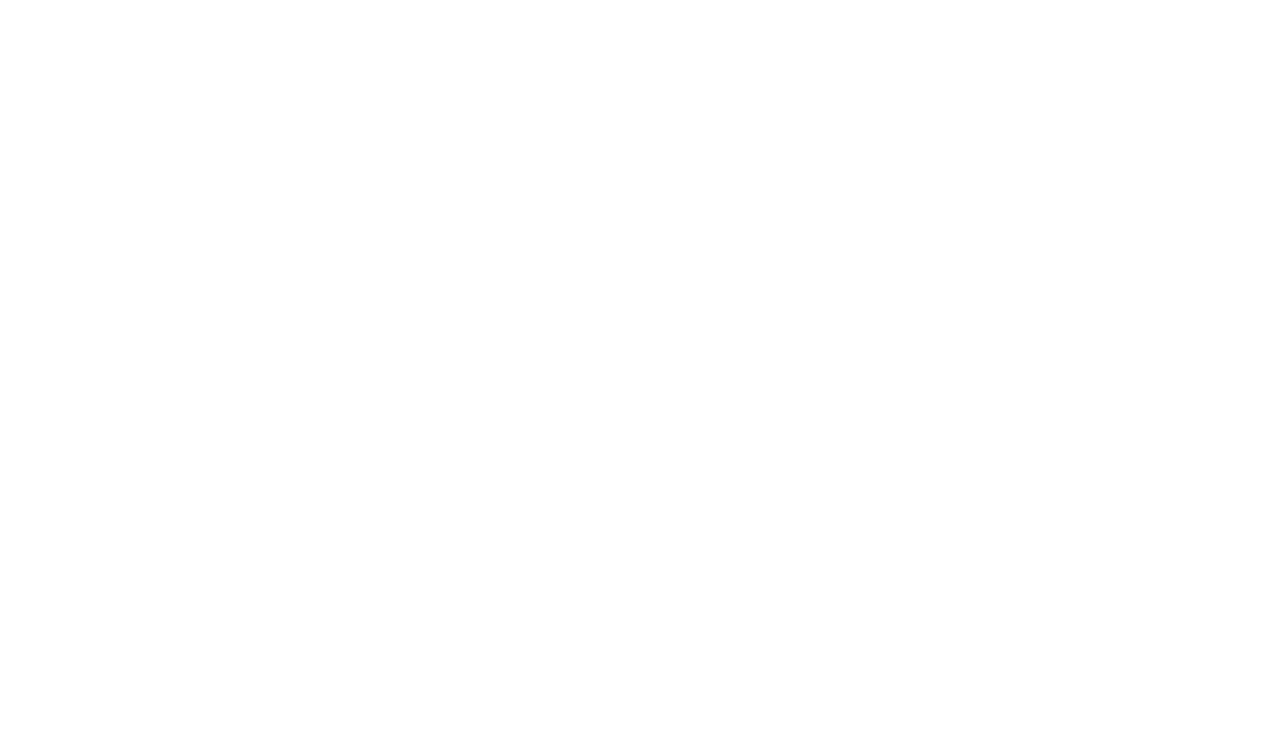
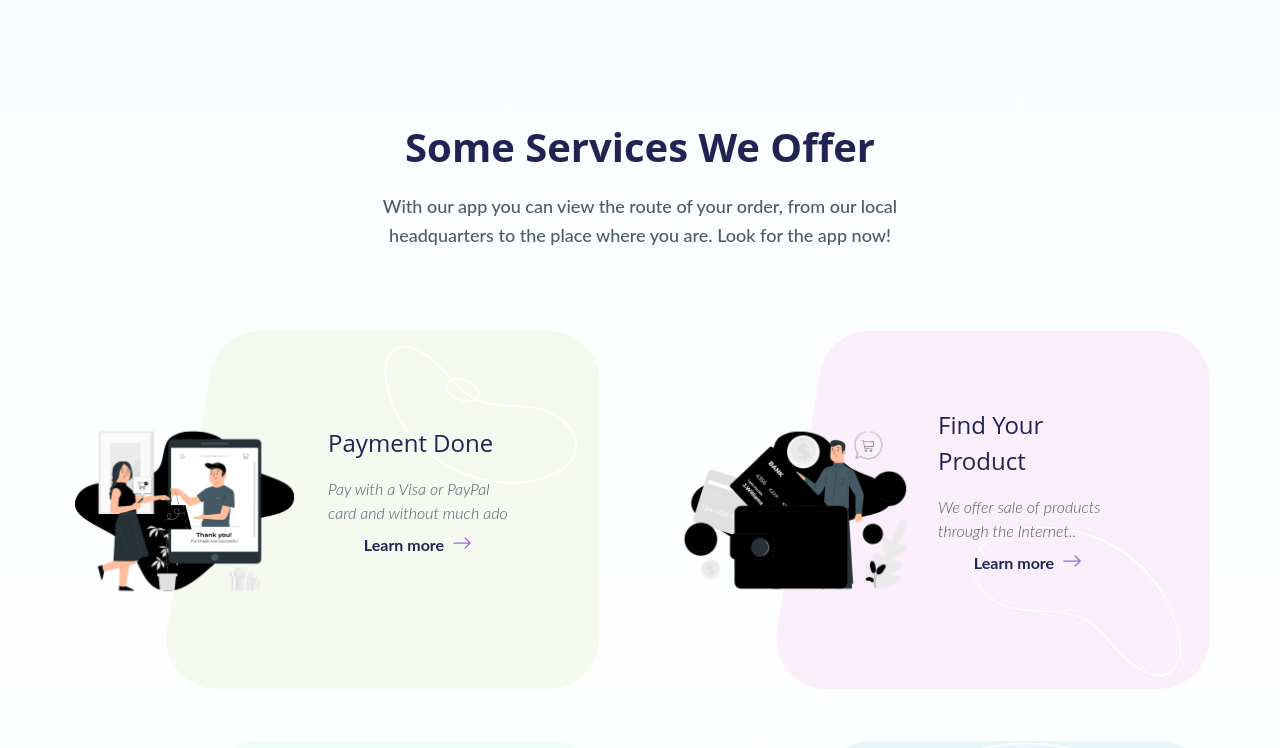
Before and after one commit to Gm-shuvo/Deliverooo-Landing_page, a React (Create React App) app: page / in a window 1280 px wide. Shown: the part 1520-2268 px from the top of the page. Before the commit the page ends 1512 px from the top, so only its background shows below. Built offline with nearby package versions, Linux system fonts and the light colour scheme.

Commit message:
Edit feature section

```diff
--- a/src/components/Features.js
+++ b/src/components/Features.js
@@ -1,15 +1,24 @@
-import React from 'react'
-
+import React from "react";
+import { featuresData } from "../data";
+import { FeatureProduct } from "../utils/FeatureProduct";
 export const Features = () => {
+  const { title, list, subtitle } = featuresData;
   return (
-    <div className="container mx-auto">
-      <section>
-        <div className="">
-          <div className="">
-
+    <section className="my-[70px] xl:my-[150px]">
+      <div className="container mx-auto relative">
+        <div className="text-center">
+          <h2 className="h2 mb-6 xl:mb-0">{title}</h2>
+          <p className="lead max-w-[585px] mx-auto mt-[20px]">{subtitle}</p>
+          <div className="mt-20">
+            <div className="grid grid-cols-1 xl:grid-cols-2 gap-[50px]
+            ">
+              {list.map((items, index) => {
+                return <FeatureProduct key={index} items={items} />
+              })}
+            </div>
           </div>
         </div>
-      </section>
-    </div>
-  )
-}
+      </div>
+    </section>
+  );
+};
--- /dev/null
+++ b/src/utils/FeatureProduct.js
@@ -0,0 +1,29 @@
+import React from 'react'
+import { BsArrowRight } from 'react-icons/bs';
+
+export const FeatureProduct = (items) => {
+  const { title, image, bgImage, description, delay, linkText} = items.items;
+
+  return (
+    <div className="w-full max-w-[530px] h-[360px] relative flex flex-col items-center justify-center xl:flex-row xl:justify-start mx-auto">
+      <div className="xl:flex absolute top-0 right-0 -z-20  ">
+        <img src={bgImage} alt="" />
+      </div>
+      <div className="max-w-[120px] xl:mr-7 xl:max-w-[230px] ">
+        <img src={image} alt="" />
+      </div>
+      <div className="max-w-[180px] text-start mb-10 flex flex-col justify-center">
+        <h3 className="h3 mb-4">{title}</h3>
+        <p className="text-start font-light italic gap-x-2 group">
+          {description}
+        </p>
+        <div className="flex  justify-center gap-x-2 group mt-2">
+          <a href="" className="text-primary font-bold">
+            {linkText}
+          </a>
+          <BsArrowRight className="text-xl text-accent-primary group-hover:ml-[5px] transition-all" />
+        </div>
+      </div>
+    </div>
+  );
+}
```
